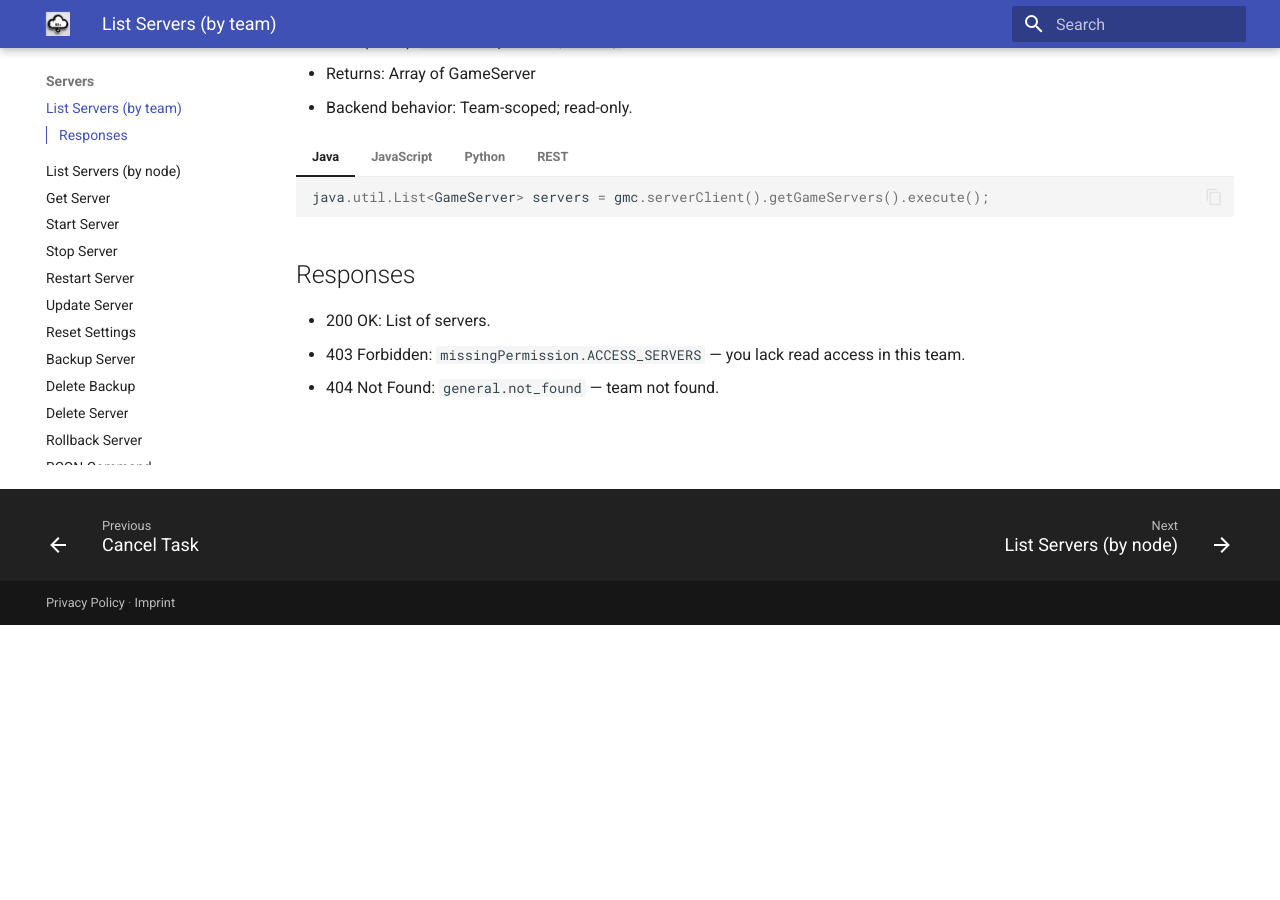
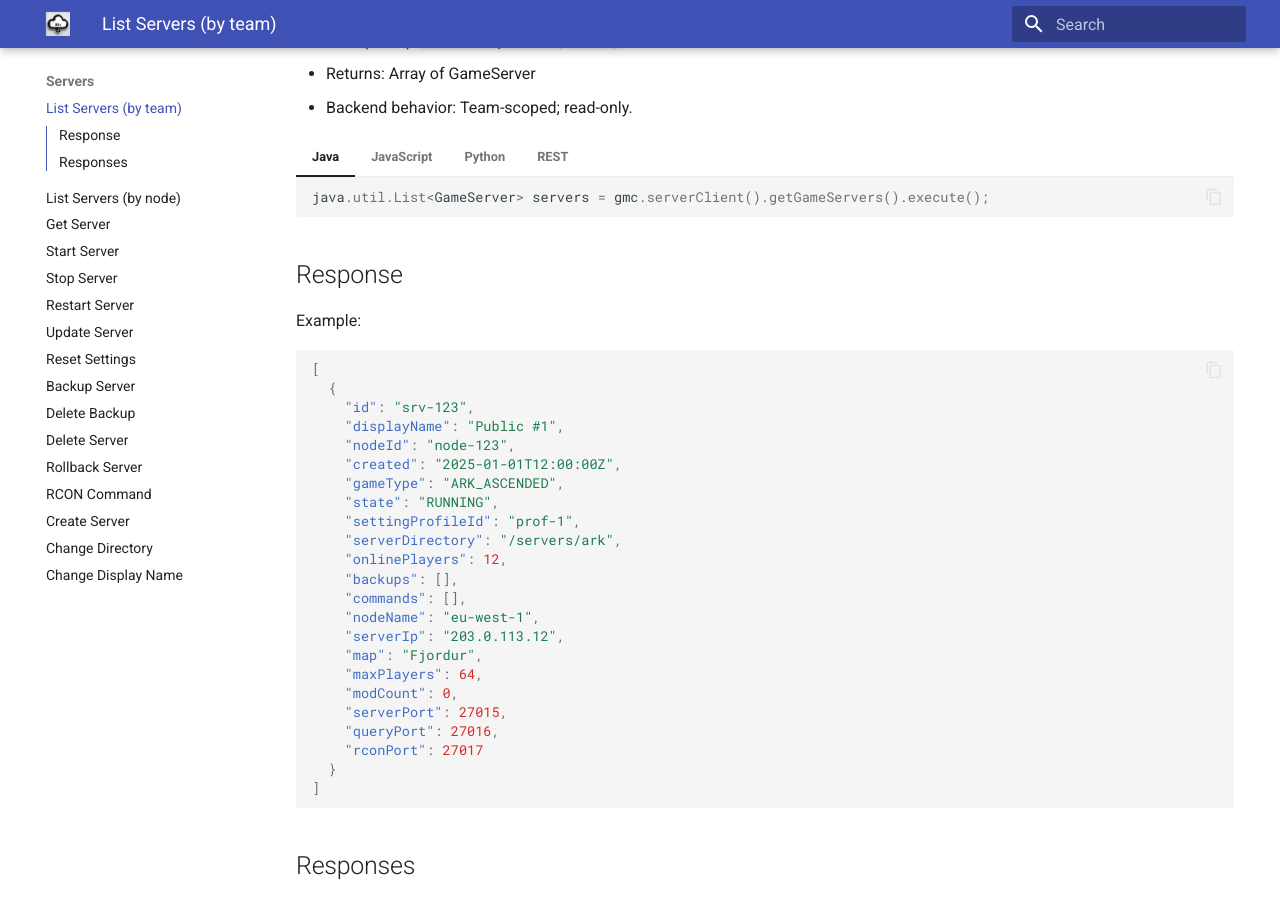
Before and after one commit to swiftbytegbr/gmc-docs, an MkDocs documentation site: the page built from docs/nav/reference/servers/list.md, in a window 1280 px wide and 900 px high, scrolled down 275 px. Built offline with MkDocs 1.6.1 and Material for MkDocs 9.7.7, drawn with Linux system fonts in a browser that asks for light colours; before the commit the page ends 900 px from its top, so only the background shows below that.

Commit message:
docs: updated server models

````diff
--- a/docs/nav/reference/servers/list.md
+++ b/docs/nav/reference/servers/list.md
@@ -33,6 +33,34 @@ List all servers for your team.
       https://api.gamemanager.cloud/server/by-team/$TEAM_ID
     ```
 
+## Response
+Example:
+```json
+[
+  {
+    "id": "srv-123",
+    "displayName": "Public #1",
+    "nodeId": "node-123",
+    "created": "2025-01-01T12:00:00Z",
+    "gameType": "ARK_ASCENDED",
+    "state": "RUNNING",
+    "settingProfileId": "prof-1",
+    "serverDirectory": "/servers/ark",
+    "onlinePlayers": 12,
+    "backups": [],
+    "commands": [],
+    "nodeName": "eu-west-1",
+    "serverIp": "203.0.113.12",
+    "map": "Fjordur",
+    "maxPlayers": 64,
+    "modCount": 0,
+    "serverPort": 27015,
+    "queryPort": 27016,
+    "rconPort": 27017
+  }
+]
+```
+
 ## Responses
 - 200 OK: List of servers.
 - 403 Forbidden: `missingPermission.ACCESS_SERVERS` — you lack read access in this team.
````
Also changed, not shown: docs/nav/reference/servers/create.md (+3 -1 lines), docs/nav/reference/servers/get.md (+18 -0 lines), docs/nav/reference/servers/list-by-node.md (+28 -0 lines).
